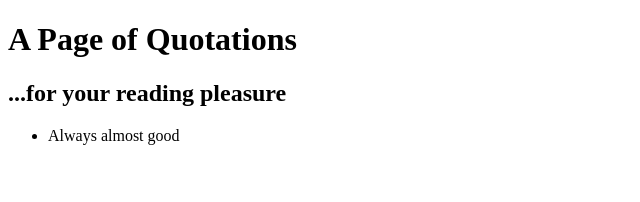
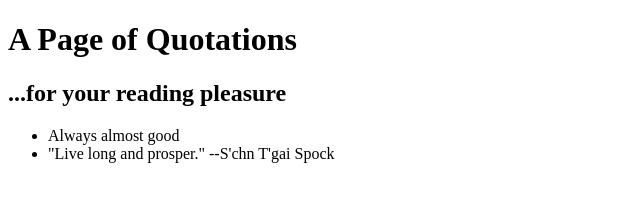
Before and after one commit to guenje90/0main_openSAP_repo, a plain HTML site: page index.html in a window 1280 px wide. Shown: the whole page, without its empty margins (0-640 px from the left). Drawn offline with Linux system fonts and the light colour scheme.

Commit message:
added Spock quote

```diff
--- a/index.html
+++ b/index.html
@@ -9,6 +9,7 @@
 	<h2>...for your reading pleasure</h2>
 	<ul>
 		<li>Always almost good</li>
+		<li>"Live long and prosper." --S'chn T'gai Spock</li>
 	</ul>
 </body>
 </html>
```
